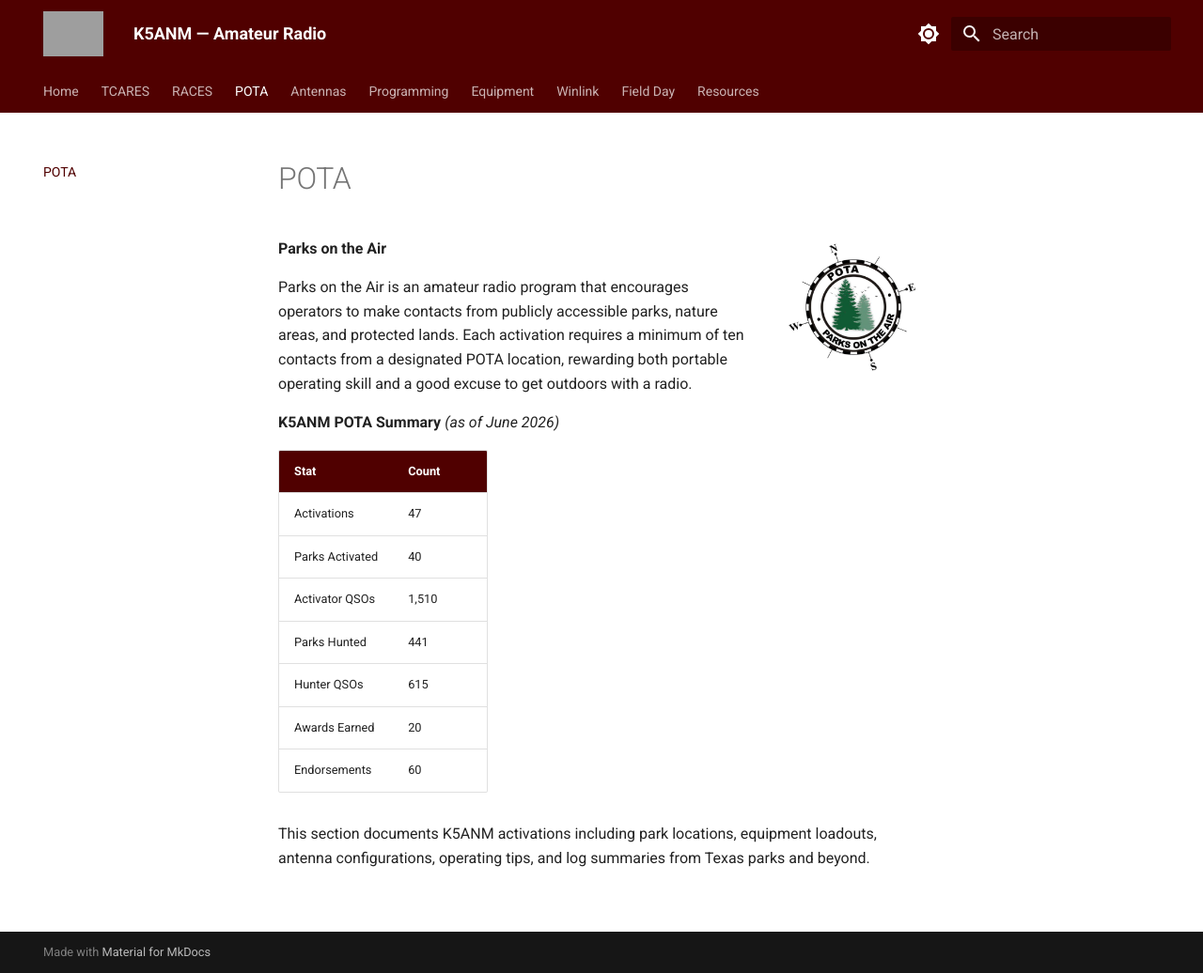
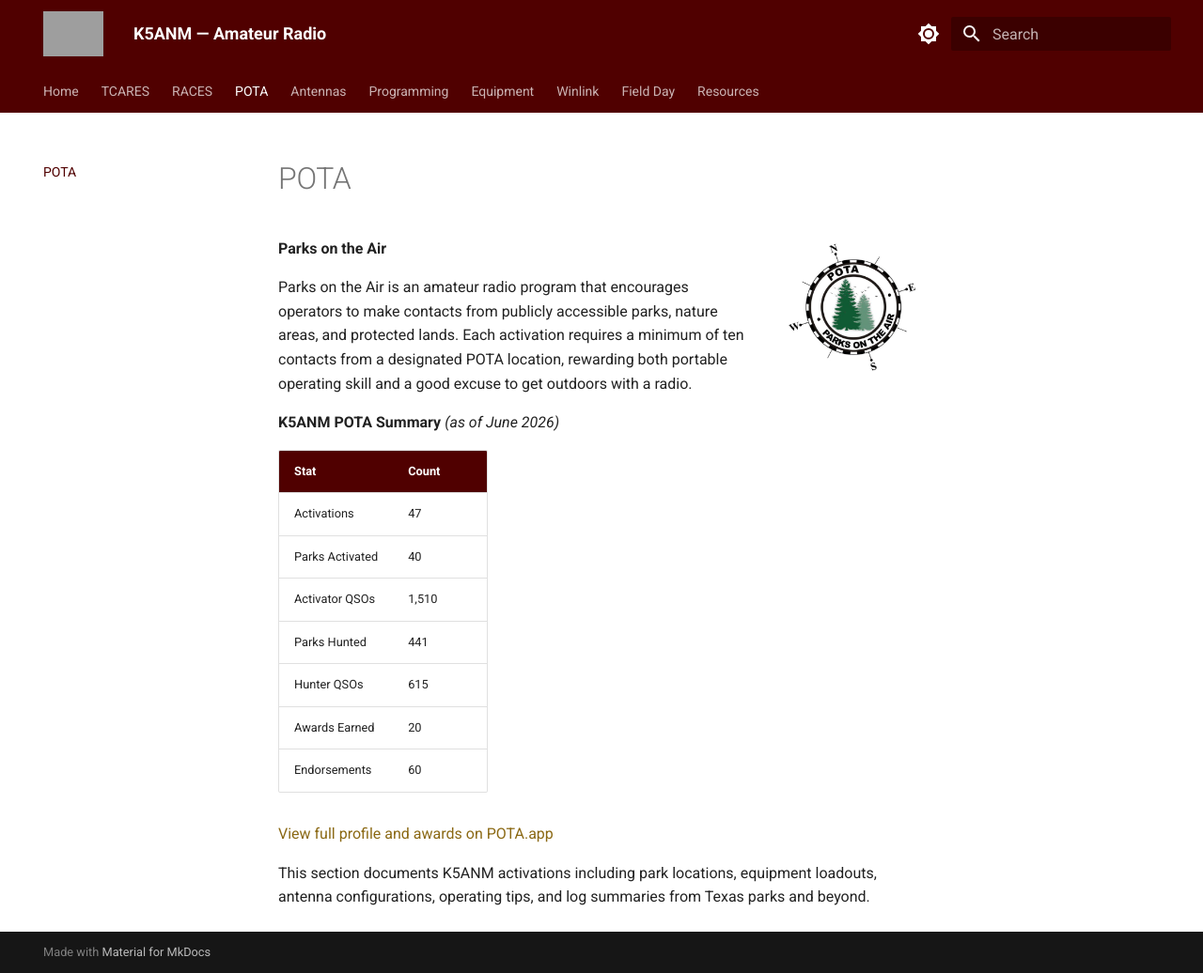
Before and after one commit to paveosprey/k5anm-net, an MkDocs documentation site: the page built from docs/pota/index.md, in a window 1280 px wide and 1036 px high. Shown: the whole window at 94% size. Built offline with MkDocs 1.6.1 and Material for MkDocs 9.7.7, drawn with Linux system fonts in a browser that asks for light colours; grey boxes are pictures that could not be loaded.

Commit message:
Add POTA.app profile link to awards section

```diff
--- a/docs/pota/index.md
+++ b/docs/pota/index.md
@@ -20,4 +20,6 @@ Parks on the Air is an amateur radio program that encourages operators to make c
 | Awards Earned | 20 |
 | Endorsements | 60 |
 
+[View full profile and awards on POTA.app](https://pota.app/#/profile/K5ANM)
+
 This section documents K5ANM activations including park locations, equipment loadouts, antenna configurations, operating tips, and log summaries from Texas parks and beyond.
```
